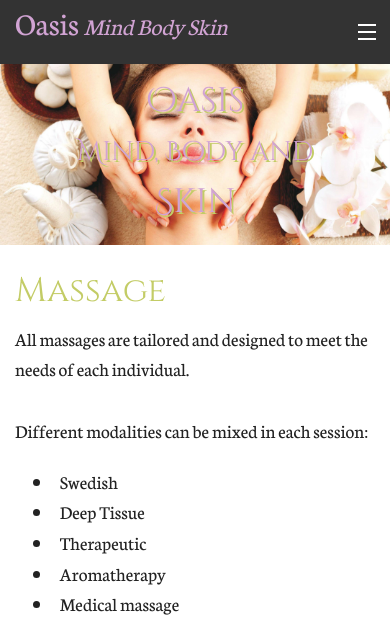
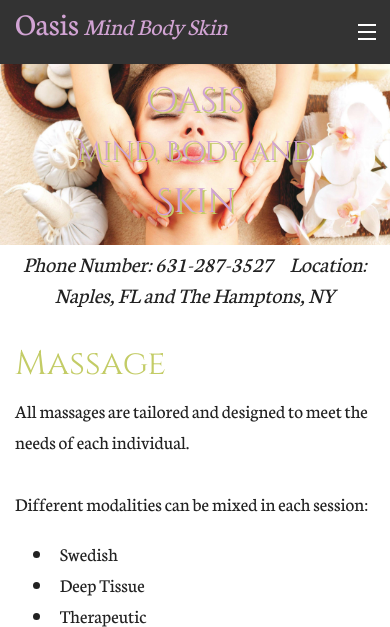
Before and after one commit to rimmesbe/TrinityFusion_site, a PHP site: page / in a window 390 px wide. Shown: the top 627 px of the page. Run offline with PHP 8.4, Linux system fonts and the light colour scheme; some libraries are stand-ins or nearby versions.

Commit message:
added phone number and location under main image

```diff
--- a/massage_and_facials/index.php
+++ b/massage_and_facials/index.php
@@ -140,6 +140,12 @@
           <h2 class="center-text title-text">Mind, Body and</h2>
           <h1 class="center-text title-text">Skin</h1>
         </div>
+      </div>
+    </div>
+
+    <div class="row no-margin">
+      <div class="large-12 columns">
+        <h3 class="center-text"><i>Phone Number: 631-287-3527</i>&nbsp; &nbsp; &nbsp;<i>Location: Naples, FL and The Hamptons, NY</i></h3>
       </div>
     </div>
 
```
